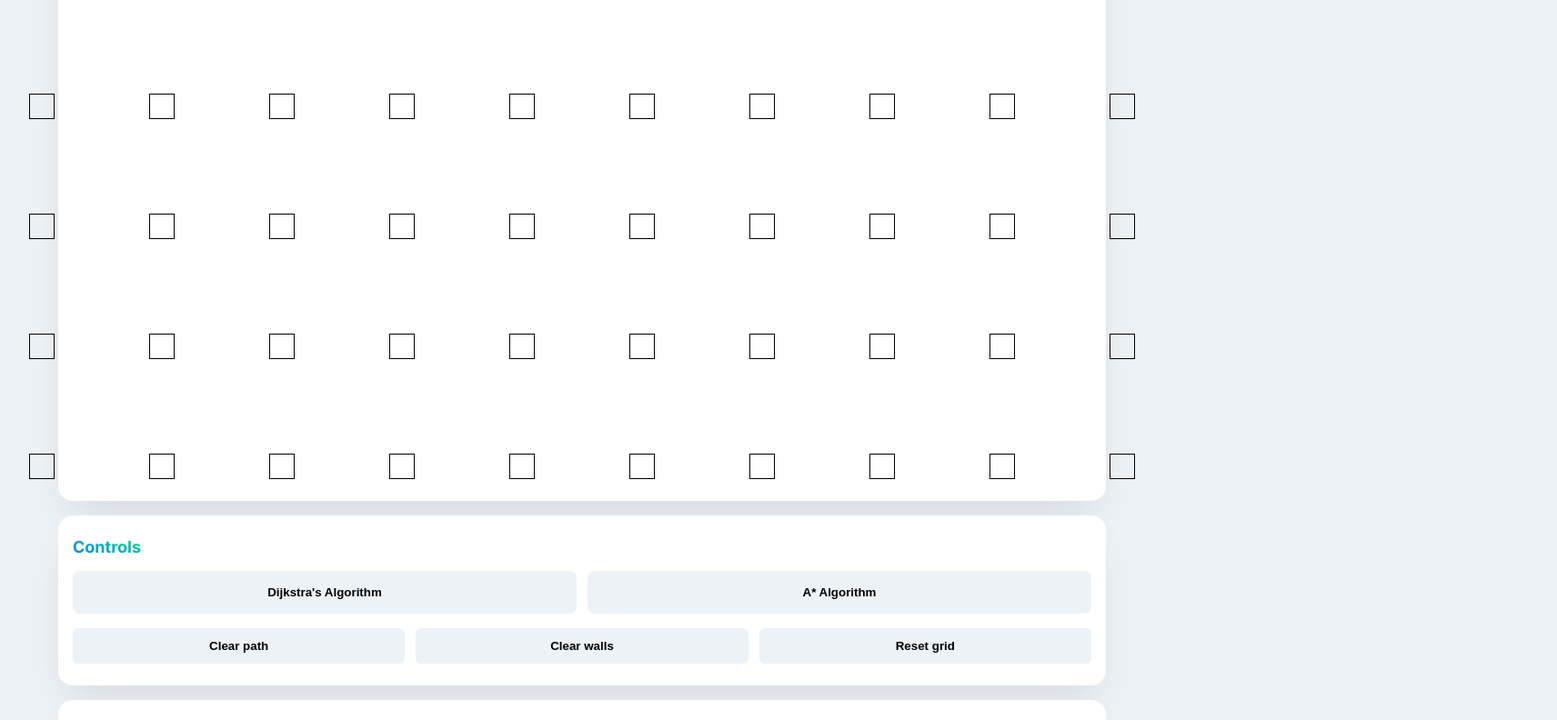
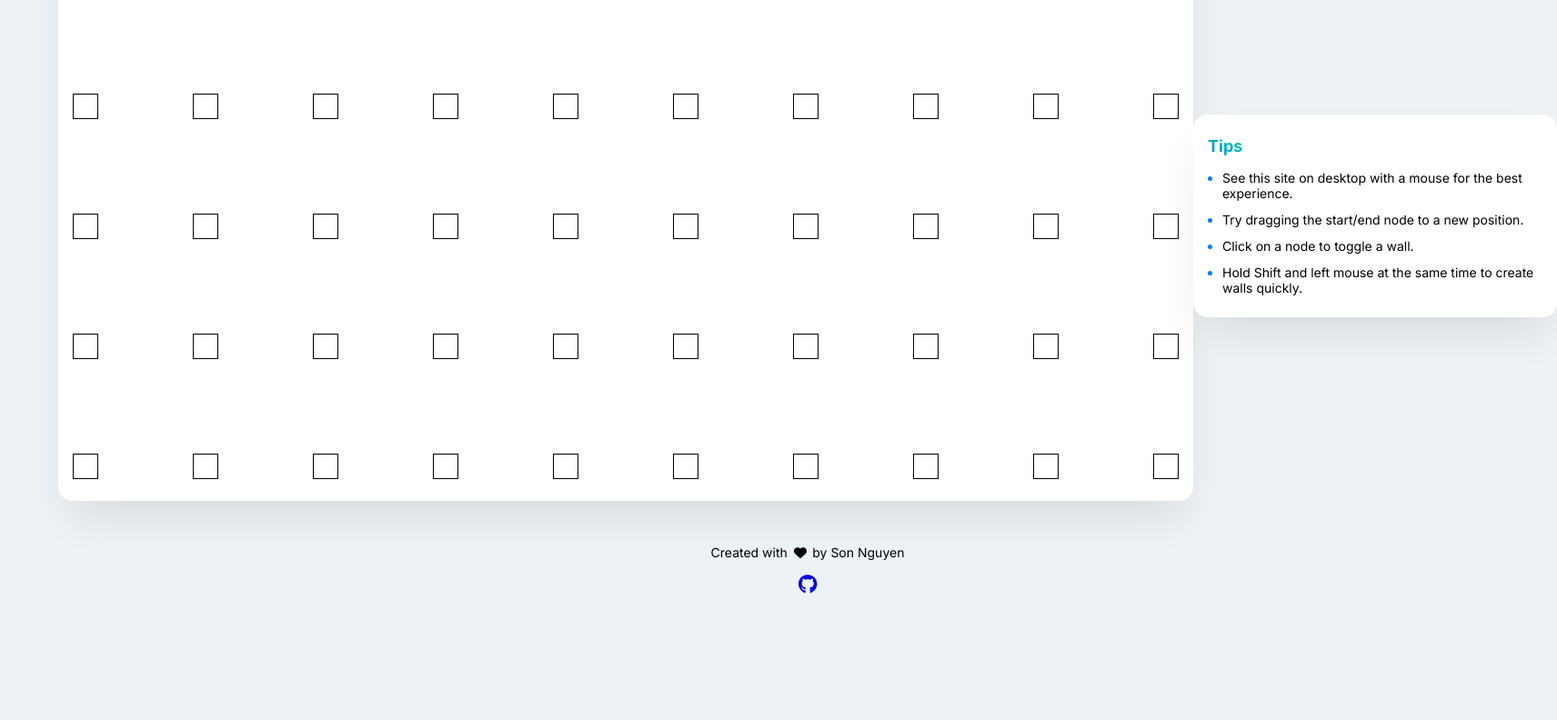
Before and after one commit to sonngdev/algorithms-visualizer, a React (Vite) app in the folder react-vite/: page / in a window 1280 px wide. Shown: the part 768-1560 px from the top of the page at 91% size, 1712 px wide, since content can reach past the window. After the commit the page ends 1453 px from the top, so only its background shows below. Built offline with nearby package versions, Linux system fonts and the light colour scheme.

Commit message:
feat: Create new desktop UI (2)

```diff
--- a/react-vite/src/App.css
+++ b/react-vite/src/App.css
@@ -159,6 +159,7 @@
 .actions .cleanup-buttons button {
   padding: var(--spacing-sm);
   border-radius: var(--border-radius-sm);
+  font-size: var(--font-size-sm);
 }
 
 .tips ul {
@@ -200,6 +201,13 @@ footer a:is(:visited) {
 @media screen and (min-width: 962px) {
   .App {
     padding: 2rem 4rem 1rem;
+    display: grid;
+    grid-template-areas:
+      "title title"
+      "grid controls"
+      "grid tips"
+      "footer footer";
+    grid-template-columns: auto 400px;
   }
 
   .title {
@@ -209,6 +217,7 @@ footer a:is(:visited) {
     width: 100%;
     position: relative;
     box-shadow: none;
+    grid-area: title;
   }
 
   .title h1 {
@@ -234,4 +243,20 @@ footer a:is(:visited) {
   .title .desktop a, .title .desktop a:visited {
     color: var(--color-foreground);
   }
+
+  .main-grid {
+    grid-area: grid;
+  }
+
+  .actions {
+    grid-area: controls;
+  }
+
+  .tips {
+    grid-area: tips;
+  }
+
+  footer {
+    grid-area: footer;
+  }
 }
```
